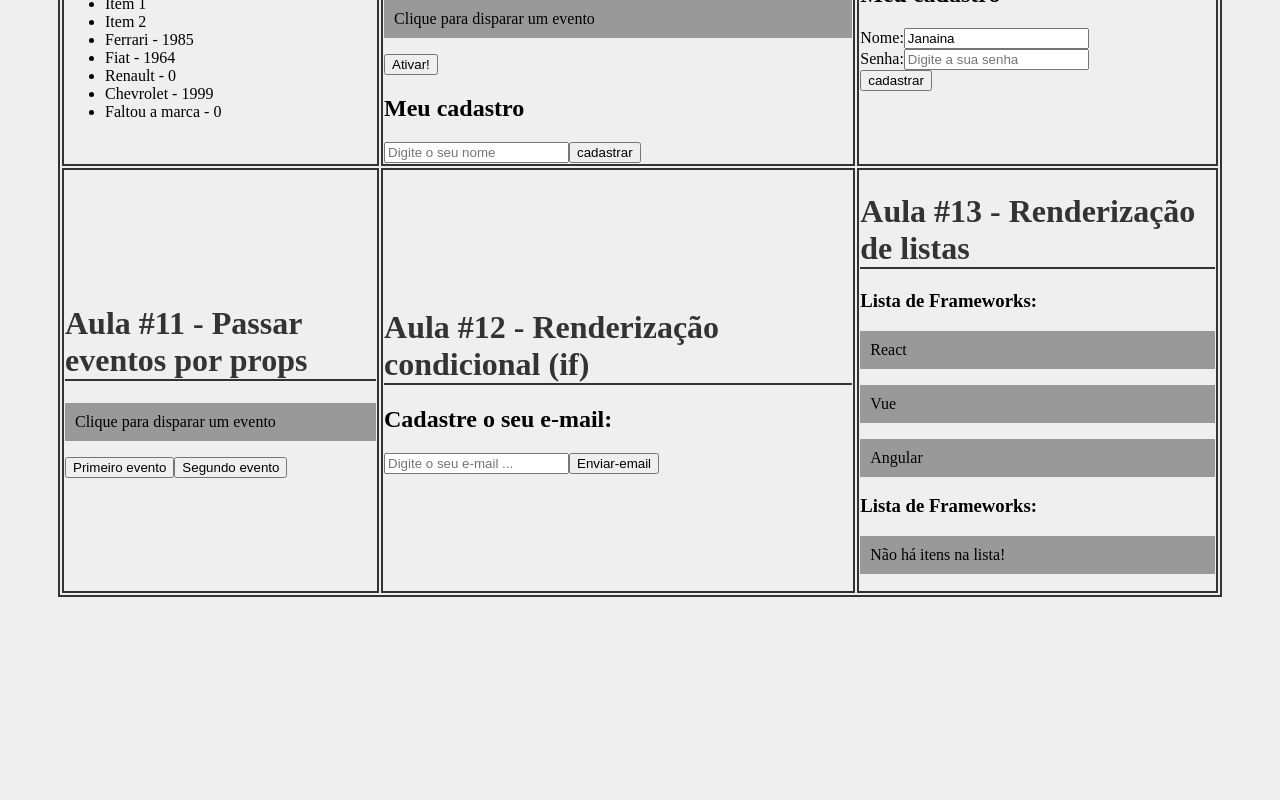
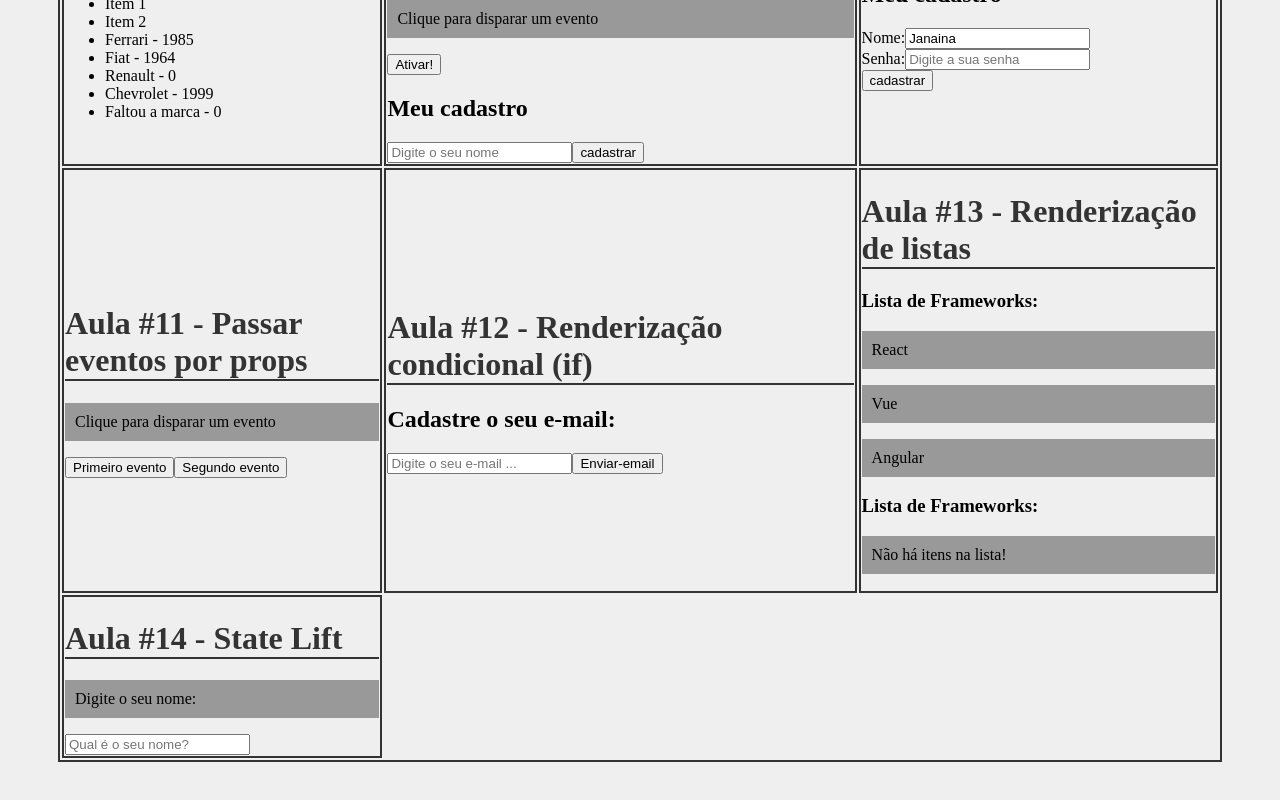
Before and after one commit to Jana-SI/curso_react, a React (Create React App) app: page / in a window 1280 px wide. Shown: the part 1458-2258 px from the top of the page. Before the commit the page ends 2113 px from the top, so only its background shows below. Built offline with nearby package versions, Linux system fonts and the light colour scheme.

Commit message:
State Lift

```diff
--- a/src/App.js
+++ b/src/App.js
@@ -12,6 +12,7 @@
 import Aula11 from './components/aula11/aula11'
 import Aula12 from './components/aula12/aula12'
 import Aula13 from './components/aula13/aula13'
+import Aula14 from './components/aula14/aula14'
 
 function App() {
   return (
@@ -44,6 +45,9 @@
             <td><Aula12 /></td>
             <td><Aula13 /></td>
           </tr>
+          <tr>
+            <td><Aula14 /></td>
+          </tr>
         </tbody>
       </table>
     </div>
--- /dev/null
+++ b/src/components/aula14/aula14.js
@@ -0,0 +1,18 @@
+import { useState } from "react"
+import SeuNome from "./seuNome"
+import Saudacao from "./saudacao"
+
+function Aula14() {
+
+    const [nome, setNome] = useState()
+
+    return(
+        <>
+        <h1>Aula #14 - State Lift</h1>
+        <SeuNome setNome={setNome} />
+        <Saudacao nome={nome}/>
+        </>
+    )
+}
+
+export default Aula14
--- /dev/null
+++ b/src/components/aula14/saudacao.js
@@ -0,0 +1,10 @@
+function Saudacao({nome}) {
+
+    function gerarSaudacao(algumNome) {
+        return `Olá, ${algumNome}, tudo bem?`
+    }
+
+    return<>{nome && <p>Saudação {gerarSaudacao(nome)}</p>}</>
+}
+
+export default Saudacao
--- /dev/null
+++ b/src/components/aula14/seuNome.js
@@ -0,0 +1,14 @@
+function SeuNome({setNome}) {
+    return(
+        <div>
+            <p>Digite o seu nome:</p>
+            <input
+                type="text"
+                placeholder="Qual é o seu nome?"
+                onChange={(e) => setNome(e.target.value)}
+            />
+        </div>
+    )
+}
+
+export default SeuNome
```
